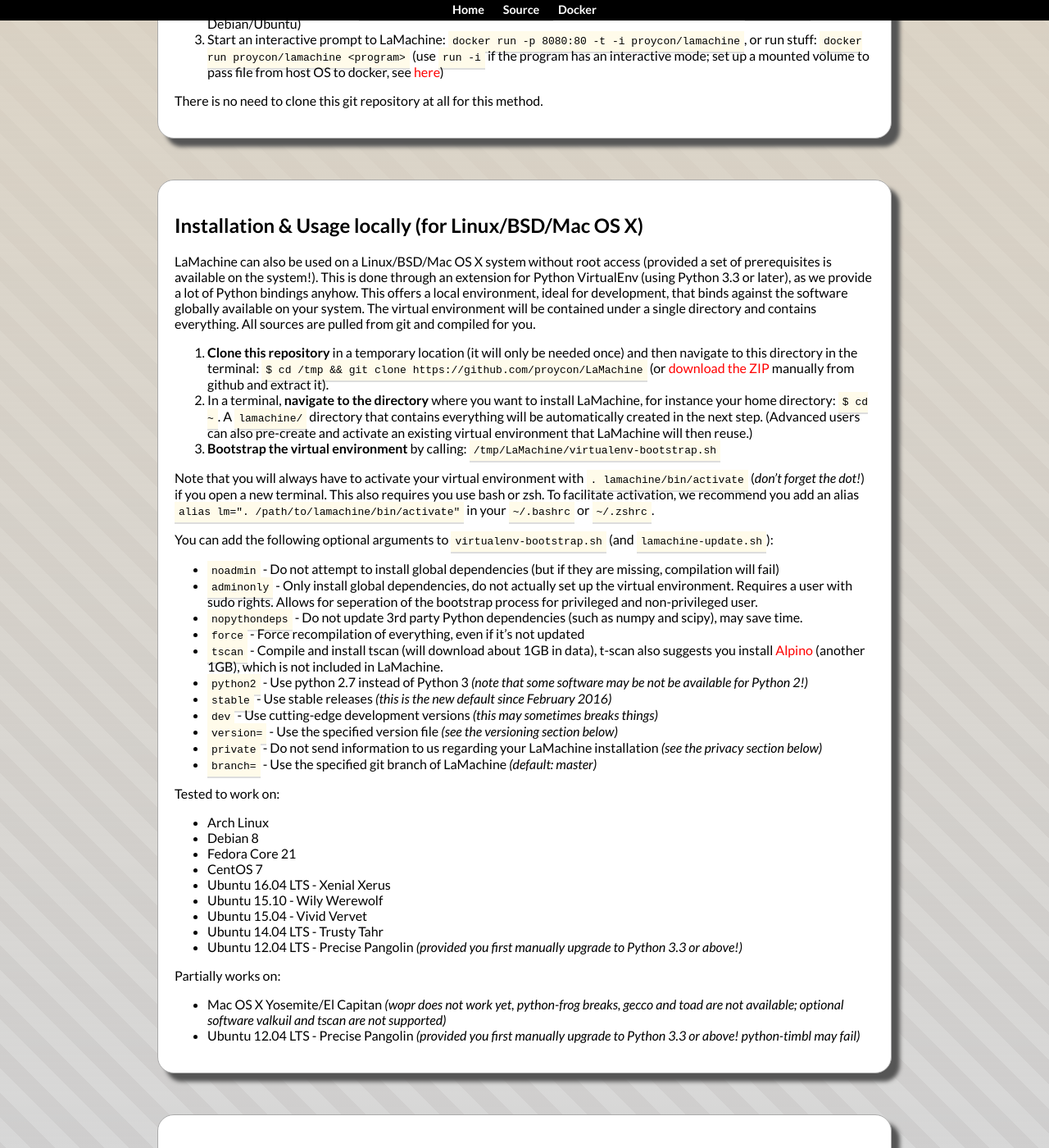
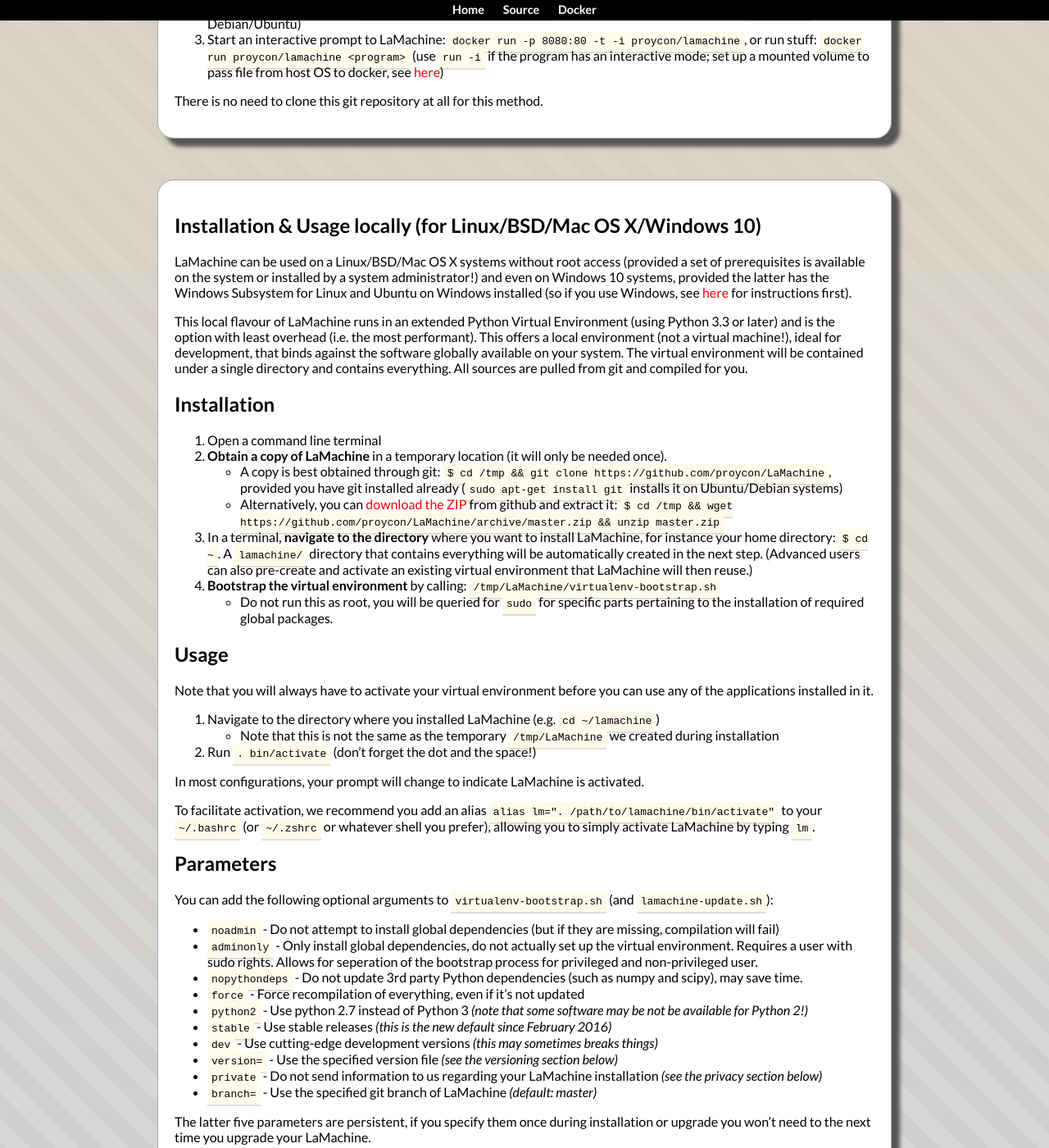
Before and after one commit to proycon/LaMachine, a Jekyll site: the page built from index.md, in a window 1280 px wide and 1400 px high, scrolled down 2298 px. Shown: the whole window at 82% size. Built offline with Jekyll 4.4.1, drawn with Linux system fonts in a browser that asks for light colours; some of the changed text lies outside the part shown.

Commit message:
Updated site

```diff
--- a/index.md
+++ b/index.md
@@ -116,29 +116,53 @@
 
 {::options parse_block_html="true" /}
 <section>
-Installation & Usage locally (for Linux/BSD/Mac OS X)
-=======================================================
+Installation & Usage locally (for Linux/BSD/Mac OS X/Windows 10)
+==================================================================
 
-LaMachine can also be used on a Linux/BSD/Mac OS X system without root access
-(provided a set of prerequisites is available on the system!). This is done
-through an extension for Python VirtualEnv (using Python 3.3 or later), as we
-provide a lot of Python bindings anyhow. This offers a local environment, ideal
-for development, that binds against the software globally available on your
-system. The virtual environment will be contained under a single directory and contains
-everything. All sources are pulled from git and compiled for you.
+LaMachine can be used on a Linux/BSD/Mac OS X systems without root access (provided a set of prerequisites is available
+on the system or installed by a system administrator!) and even on Windows 10 systems, provided the latter has the
+Windows Subsystem for Linux and Ubuntu on Windows installed (so if you use Windows, see
+[here](https://msdn.microsoft.com/en-us/commandline/wsl/install_guide) for instructions first).
 
-1. **Clone this repository** in a temporary location (it will only be needed once) and then navigate to this directory in the terminal: ``$ cd /tmp && git clone https://github.com/proycon/LaMachine``  (or [download the ZIP](https://github.com/proycon/LaMachine/archive/master.zip) manually from github and extract it).
+This local flavour of LaMachine runs in an extended Python Virtual Environment (using Python 3.3 or later) and is the option with
+least overhead (i.e. the most performant). This offers a local environment (not a virtual machine!), ideal for development, that binds against
+the software globally available on your system. The virtual environment will be contained under a single directory and
+contains everything.  All sources are pulled from git and compiled for you.
+
+
+Installation
+--------------
+
+0. Open a command line terminal
+1. **Obtain a copy of LaMachine** in a temporary location (it will only be needed once).
+   * A copy is best obtained through git: ``$ cd /tmp && git clone https://github.com/proycon/LaMachine``, provided you have git installed already (``sudo apt-get install git`` installs it on Ubuntu/Debian systems)
+   * Alternatively, you can [download the ZIP](https://github.com/proycon/LaMachine/archive/master.zip) from github and extract it: ``$ cd /tmp && wget https://github.com/proycon/LaMachine/archive/master.zip && unzip master.zip``
 2. In a terminal, **navigate to the directory** where you want to install
    LaMachine, for instance your home directory:  ``$ cd ~``.
    A ``lamachine/`` directory that contains everything will be automatically created in the next step.
    (Advanced users can also pre-create and activate an existing virtual environment that LaMachine will then reuse.)
 3. **Bootstrap the virtual environment** by calling: ``/tmp/LaMachine/virtualenv-bootstrap.sh``
+   * Do not run this as root, you will be queried for ``sudo`` for specific parts pertaining to the installation of
+   required global packages.
 
-Note that you will always have to activate your virtual environment with
-``. lamachine/bin/activate`` (*don't forget the dot!*) if you open a new terminal.
-This also requires you use bash or zsh. To facilitate activation, we recommend
-you add an alias ``alias lm=". /path/to/lamachine/bin/activate"`` in your
-``~/.bashrc`` or ``~/.zshrc``.
+Usage
+--------------
+
+Note that you will always have to activate your virtual environment before you can use any of the applications installed
+in it.
+
+1. Navigate to the directory where you installed LaMachine (e.g. ``cd ~/lamachine``)
+   * Note that this is not the same as the temporary ``/tmp/LaMachine`` we created during installation
+2. Run ``. bin/activate`` (don't forget the dot and the space!)
+
+In most configurations, your prompt will change to indicate LaMachine is activated.
+
+To facilitate activation, we recommend you add an alias ``alias lm=". /path/to/lamachine/bin/activate"`` to your
+``~/.bashrc`` (or ``~/.zshrc`` or whatever shell you prefer), allowing you to simply activate LaMachine by typing
+``lm``.
+
+Parameters
+---------------
 
 You can add the following optional arguments to ``virtualenv-bootstrap.sh`` (and ``lamachine-update.sh``):
 
@@ -147,7 +171,6 @@
    with sudo rights. Allows for seperation of the bootstrap process for privileged and non-privileged user.
  * ``nopythondeps`` - Do not update 3rd party Python dependencies (such as numpy and scipy), may save time.
  * ``force`` - Force recompilation of everything, even if it's not updated
- * ``tscan`` - Compile and install tscan (will download about 1GB in data), t-scan also suggests you install [Alpino](http://www.let.rug.nl/vannoord/alp/Alpino/) (another 1GB), which is not included in LaMachine.
  * ``python2`` - Use python 2.7 instead of Python 3 *(note that some software may be not be available for Python 2!)*
  * ``stable`` - Use stable releases  *(this is the new default since February 2016)*
  * ``dev`` - Use cutting-edge development versions *(this may sometimes breaks things)*
@@ -155,24 +178,46 @@
  * ``private`` - Do not send information to us regarding your LaMachine installation *(see the privacy section below)*
  * ``branch=`` - Use the specified git branch of LaMachine *(default: master)*
 
+The latter five parameters are persistent, if you specify them once during
+installation or upgrade you won't need to the next time you upgrade your LaMachine.
+
+Compatibility
+---------------
+
 Tested to work on:
 
  * Arch Linux
  * Debian 8
+ * Debian 9
  * Fedora Core 21
  * CentOS 7
  * Ubuntu 16.04 LTS - Xenial Xerus
  * Ubuntu 15.10 - Wily Werewolf
  * Ubuntu 15.04 - Vivid Vervet
  * Ubuntu 14.04 LTS - Trusty Tahr
- * Ubuntu 12.04 LTS - Precise Pangolin  *(provided you first manually upgrade to Python 3.3 or above!)*
+ * Windows 10 with Ubuntu Linux 14.04 Subsystem
 
 Partially works on:
+ * Mac OS X Yosemite/El Capitán/and later  *(wopr does not work yet, python-frog breaks, gecco and toad are not available; optional software valkuil and tscan are not supported)*
 
- * Mac OS X Yosemite/El Capitan  *(wopr does not work yet, python-frog breaks, gecco and toad are not available; optional software valkuil and tscan are not supported)*
- * Ubuntu 12.04 LTS - Precise Pangolin  *(provided you first manually upgrade to Python 3.3 or above! python-timbl may fail)*
+Deprecated:
+ * Ubuntu 12.04 LTS - Precise Pangolin
+ * CentOS 6
+ * Debian 7
 
+Updating & Extra Software
+===========================
 
+Once you have a LaMachine running in whatever form, just run ``lamachine-update.sh`` to update
+everything again.
+
+The ``lamachine-update.sh`` script is also used to install additional *optional* software, pass the optional software as a parameter:
+
+ * ``tscan`` - Compile and install tscan (will download about 1GB in data), t-scan also suggests you install [Alpino](http://www.let.rug.nl/vannoord/alp/Alpino/) (another 1GB), which is not included in LaMachine.
+ * ``valkuil`` - Valkuil Spelling Corrector (for Dutch)
+ * ``foliaentity`` - Named entity linker
+
+Note that for the docker version, you can pull a new docker image using ``docker pull proycon/lamachine`` instead. If you do use ``lamachine-update.sh`` with docker, you most likely will want to ``docker commit`` your container afterwards to preserve the update!
 
 </section>
 
```
